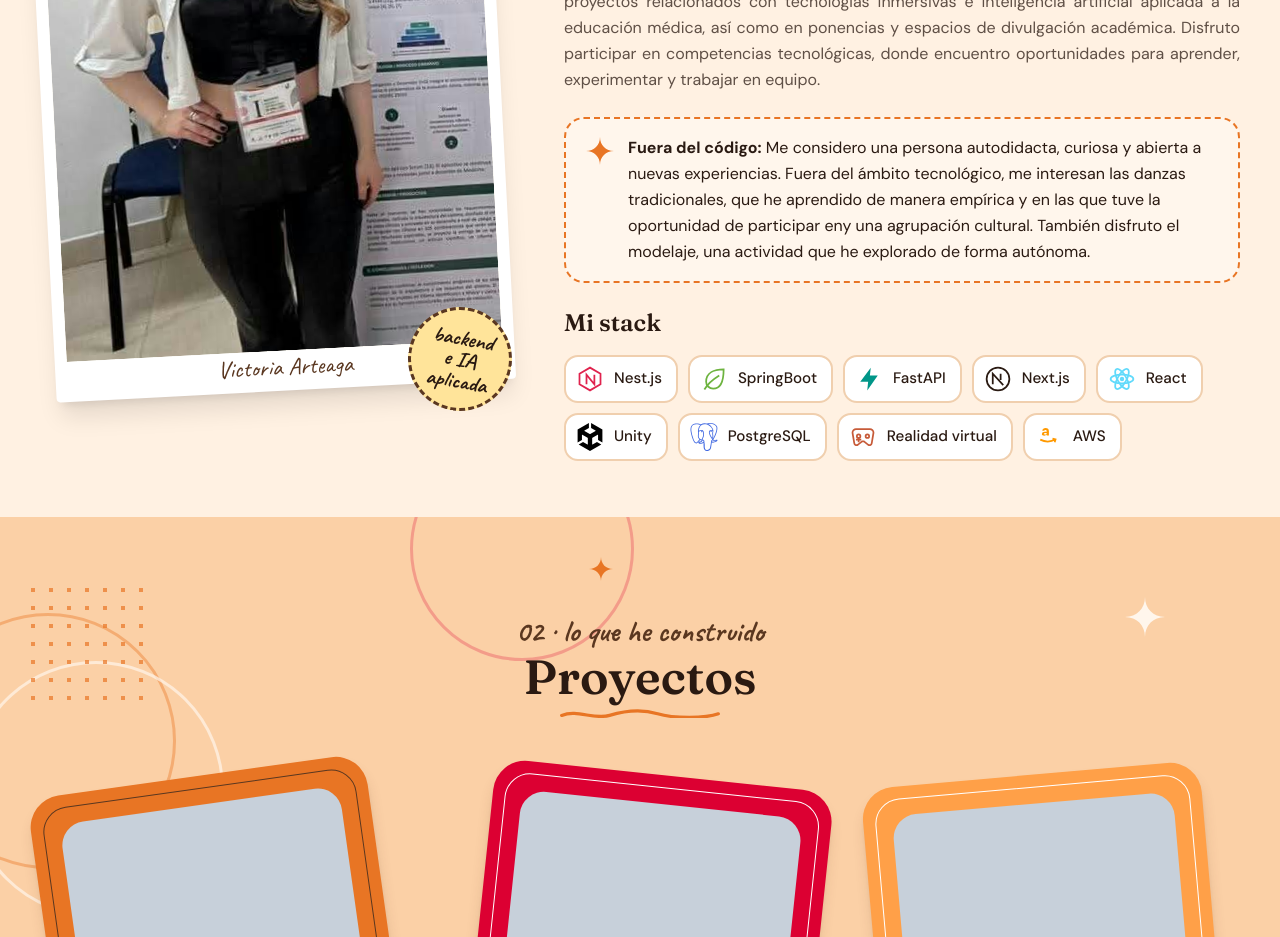
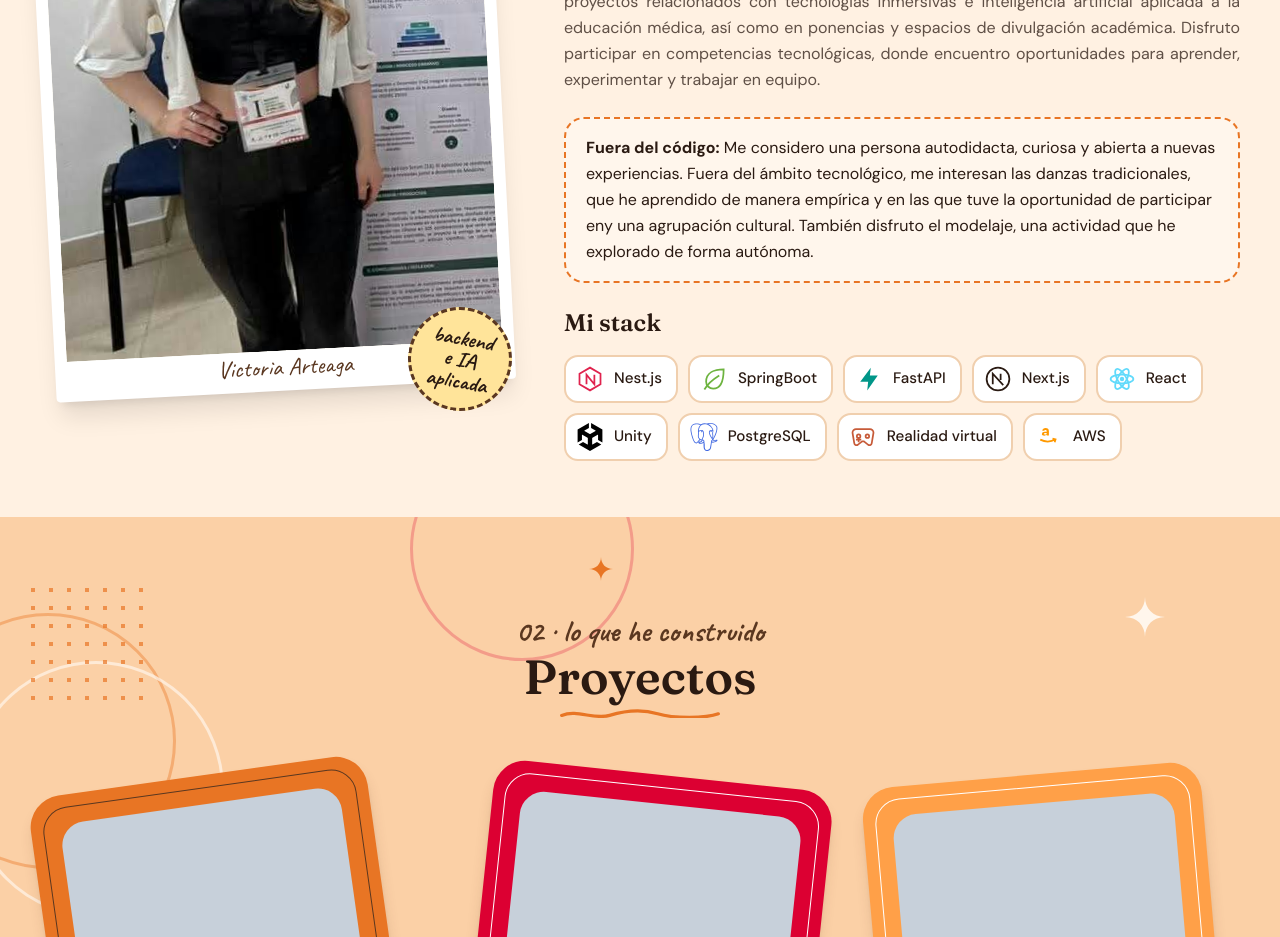
Before and after one commit to VictoriaArteaga/Mi-Portafolio, a Next.js app in the folder portafolio/: page / in a window 1280 px wide. Shown: the part 1340-2277 px from the top of the page. Built offline with nearby package versions, Linux system fonts and the light colour scheme; a web font is replaced by a local one.

Commit message:
Cambios en fuera del código sobre mí

```diff
--- a/portafolio/components/About.tsx
+++ b/portafolio/components/About.tsx
@@ -145,9 +145,6 @@ export default function About() {
 
           {beyondParagraph && (
             <div className="mt-6 flex items-start gap-3.5 rounded-[1.25rem] border-2 border-dashed border-terracota bg-cream px-5 py-4 dark:border-tangerine dark:bg-night">
-              <svg aria-hidden viewBox="0 0 24 24" className="mt-0.5 size-7 shrink-0 fill-terracota dark:fill-tangerine">
-                <path d="M12 0C12 7 17 12 24 12C17 12 12 17 12 24C12 17 7 12 0 12C7 12 12 7 12 0Z" />
-              </svg>
               <p className="text-base leading-relaxed text-ink dark:text-moon">
                 <strong>{extra.beyond}</strong> {beyondParagraph}
               </p>
```
